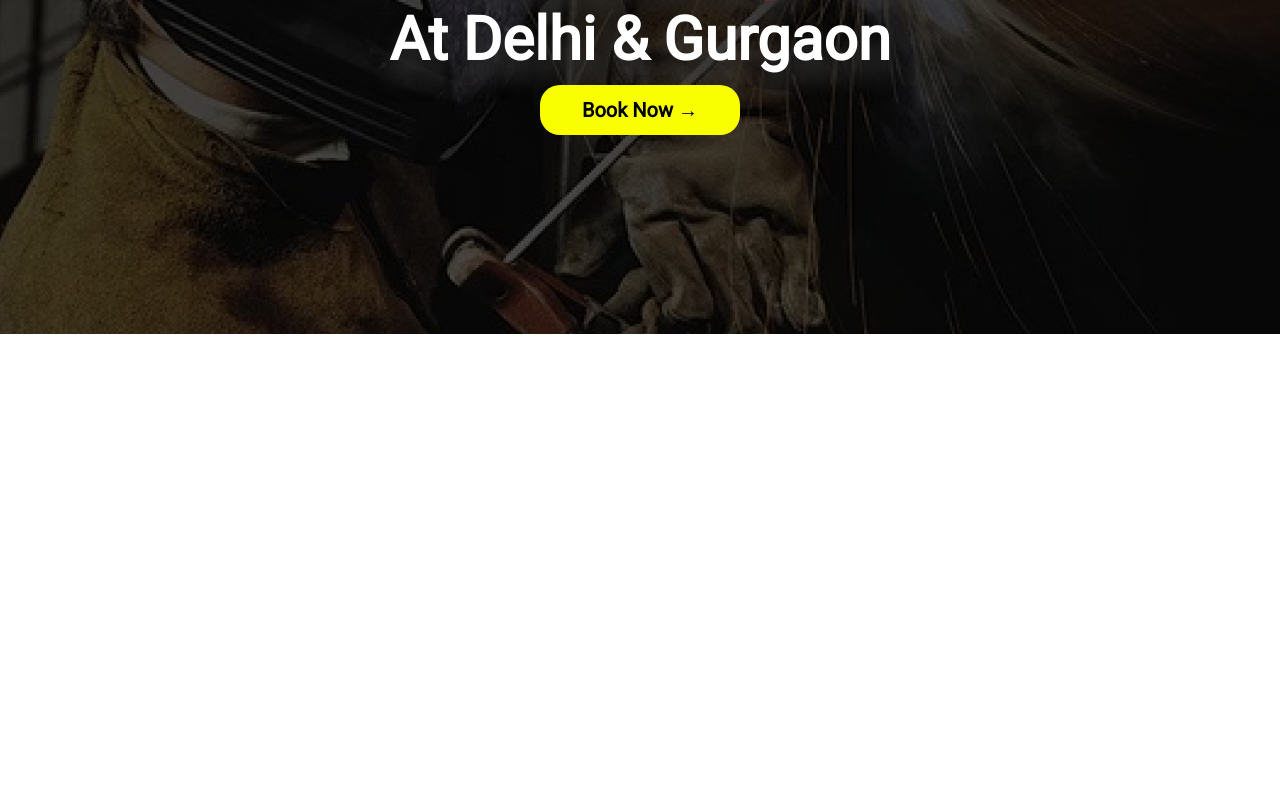
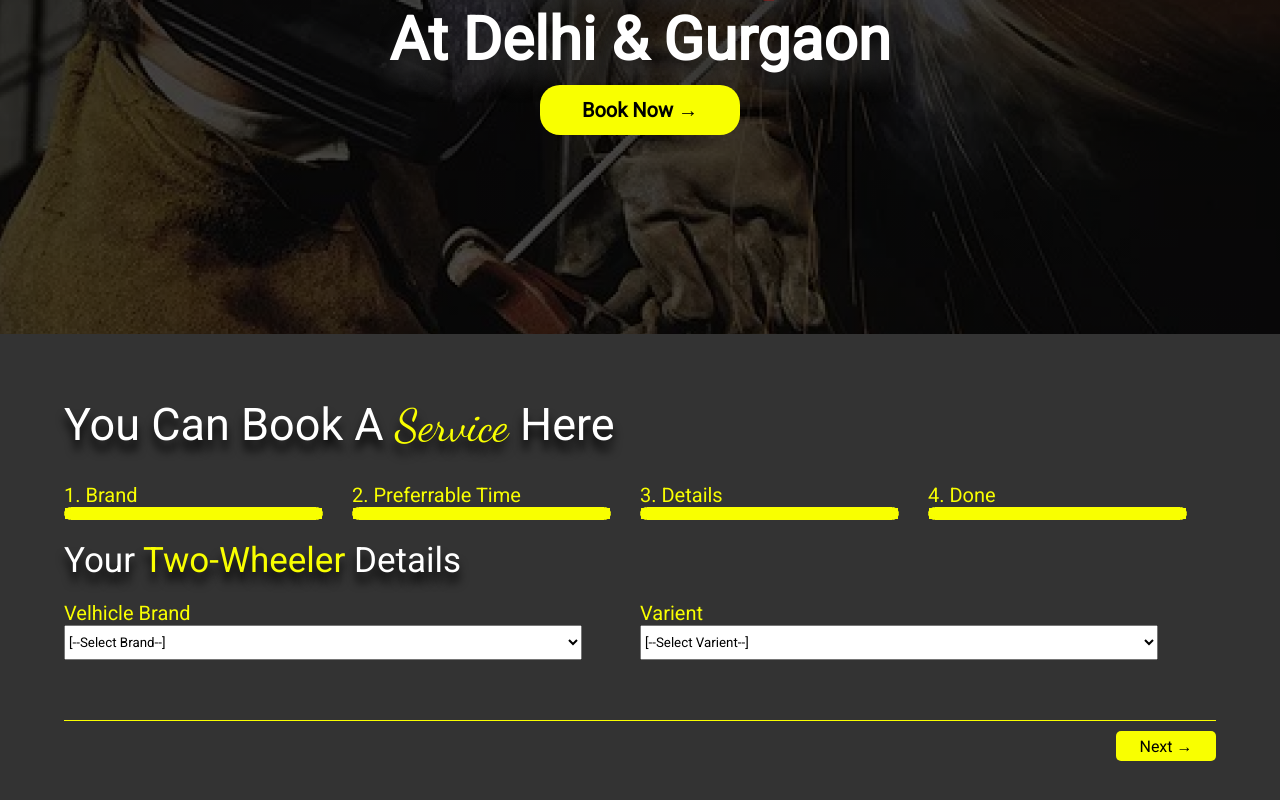
Before and after one commit to sambeetpanda507/bike_therepist, a Next.js app: page / in a window 1280 px wide. Shown: the part 466-1266 px from the top of the page. Before the commit the page ends 800 px from the top, so only its background shows below. Built offline with nearby package versions, Linux system fonts and the light colour scheme.

Commit message:
added progress section

```diff
--- /dev/null
+++ b/components/BookService.jsx
@@ -0,0 +1,76 @@
+import bookStyle from "../styles/BookService.module.css";
+const BookService = () => {
+  return (
+    <section className={bookStyle.book} id="book">
+      <div className={bookStyle.container}>
+        <h1 className={bookStyle.primaryHeading}>
+          you can book a <span className={bookStyle.serviceFont}>service </span>
+          here
+        </h1>
+        <div className={bookStyle.progressSection}>
+          <div className={bookStyle.progressContainer}>
+            <label htmlFor="brand">1. brand</label>
+            <div className={bookStyle.progressBarWrapper}>
+              <p></p>
+            </div>
+          </div>
+          <div className={bookStyle.progressContainer}>
+            <label htmlFor="time">2. preferrable time</label>
+            <div className={bookStyle.progressBarWrapper}>
+              <p></p>
+            </div>
+          </div>
+          <div className={bookStyle.progressContainer}>
+            <label htmlFor="details">3. details</label>
+            <div className={bookStyle.progressBarWrapper}>
+              <p></p>
+            </div>
+          </div>
+          <div className={bookStyle.progressContainer}>
+            <label htmlFor="done">4. done</label>
+            <div className={bookStyle.progressBarWrapper}>
+              <p></p>
+            </div>
+          </div>
+        </div>
+        <h1 className={bookStyle.secondayHeading}>
+          your <span className={bookStyle.textWarning}>two-wheeler</span>{" "}
+          details
+        </h1>
+        <div className={bookStyle.detailsSection}>
+          <div className={bookStyle.detailsContainer}>
+            <label htmlFor="vehicle">velhicle brand</label>
+            <select name="brandlist" id="brand">
+              <option value="">[--select brand--]</option>
+              <option value="brand1">brand1</option>
+              <option value="brand2">brand2</option>
+              <option value="brand3">brand3</option>
+              <option value="brand4">brand4</option>
+              <option value="brand5">brand5</option>
+              <option value="brand6">brand6</option>
+              <option value="brand7">brand7</option>
+            </select>
+          </div>
+          <div className={bookStyle.detailsContainer}>
+            <label htmlFor="varient">varient</label>
+            <select name="varientlist" id="varient">
+              <option value="">[--select varient--]</option>
+              <option value="variant1">varient1</option>
+              <option value="varient2">varient2</option>
+              <option value="varient3">varient3</option>
+              <option value="varient4">varient4</option>
+              <option value="varient5">varient5</option>
+              <option value="varient6">varient6</option>
+              <option value="varient7">varient7</option>
+            </select>
+          </div>
+        </div>
+        <hr />
+        <div className={bookStyle.nextBtn}>
+          <button>next &rarr;</button>
+        </div>
+      </div>
+    </section>
+  );
+};
+export default BookService;
--- a/pages/index.jsx
+++ b/pages/index.jsx
@@ -1,5 +1,6 @@
 import Head from "next/head";
 import Landing from "../components/Landing";
+import BookServices from "../components/BookService";
 export default function Home() {
   return (
     <section id="home">
@@ -11,6 +12,7 @@ export default function Home() {
         />
       </Head>
       <Landing />
+      <BookServices />
     </section>
   );
 }
--- /dev/null
+++ b/styles/BookService.module.css
@@ -0,0 +1,121 @@
+.book {
+  width: 100%;
+  background-color: #333;
+}
+
+.container {
+  padding: 5%;
+}
+
+.container hr {
+  margin-top: 4rem;
+  background-color: var(--bg-warning);
+  height: 0.1rem;
+  border: 0;
+}
+
+.primaryHeading {
+  color: var(--text-white);
+  text-transform: capitalize;
+  font-size: 4.5rem;
+  text-shadow: 0rem 1rem 1rem #000;
+  font-weight: 400;
+}
+
+.serviceFont {
+  font-family: "Dancing Script", cursive;
+  color: var(--text-warning);
+}
+
+.progressSection {
+  margin-top: 1rem;
+  display: flex;
+  flex-wrap: wrap;
+  padding: 2rem 0;
+}
+.progressContainer {
+  flex-basis: 25%;
+}
+.progressContainer label,
+.detailsContainer label {
+  color: var(--text-warning);
+  text-transform: capitalize;
+  font-size: 2rem;
+}
+.progressBarWrapper {
+  height: 1.3rem;
+  width: 90%;
+  border: 1px solid var(--bg-warning);
+  border-radius: 1rem;
+}
+.progressBarWrapper p {
+  height: 100%;
+  width: 100%;
+  background-color: var(--bg-warning);
+}
+.secondayHeading {
+  color: var(--text-white);
+  text-transform: capitalize;
+  font-size: 3.5rem;
+  text-shadow: 0rem 1rem 1rem #000;
+  font-weight: 400;
+}
+.detailsSection {
+  padding: 2rem 0;
+  display: flex;
+  flex-wrap: wrap;
+}
+.textWarning {
+  color: var(--text-warning);
+}
+.detailsContainer {
+  flex-basis: 50%;
+  display: flex;
+  flex-direction: column;
+}
+
+.detailsContainer select {
+  width: 90%;
+  height: 3.5rem;
+  text-transform: capitalize;
+}
+
+.nextBtn {
+  text-align: right;
+  margin-top: 1rem;
+}
+
+.nextBtn button {
+  border: 0;
+  outline: none;
+  height: 3rem;
+  width: 10rem;
+  background-color: var(--bg-warning);
+  border-radius: 0.5rem;
+  text-transform: capitalize;
+  font-size: 1.6rem;
+  cursor: pointer;
+}
+
+/* /////media queries//// */
+
+@media (max-width: 900px) {
+  .progressContainer {
+    flex-basis: 50%;
+    margin: 1rem 0;
+  }
+}
+
+@media (max-width: 600px) {
+  .progressContainer,
+  .detailsContainer {
+    flex-basis: 100%;
+    margin: 1rem 0;
+  }
+  .progressBarWrapper {
+    width: 100%;
+  }
+  .detailsContainer select {
+    width: 100%;
+  }
+}
```
